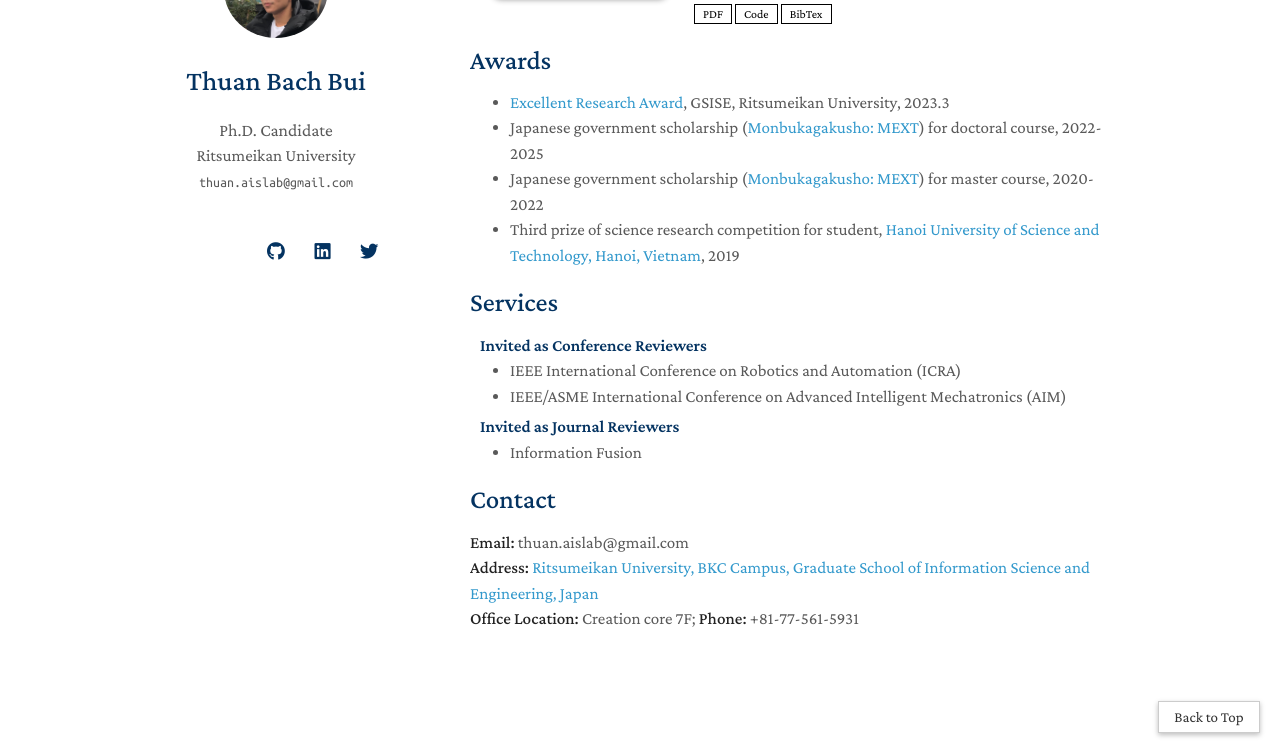
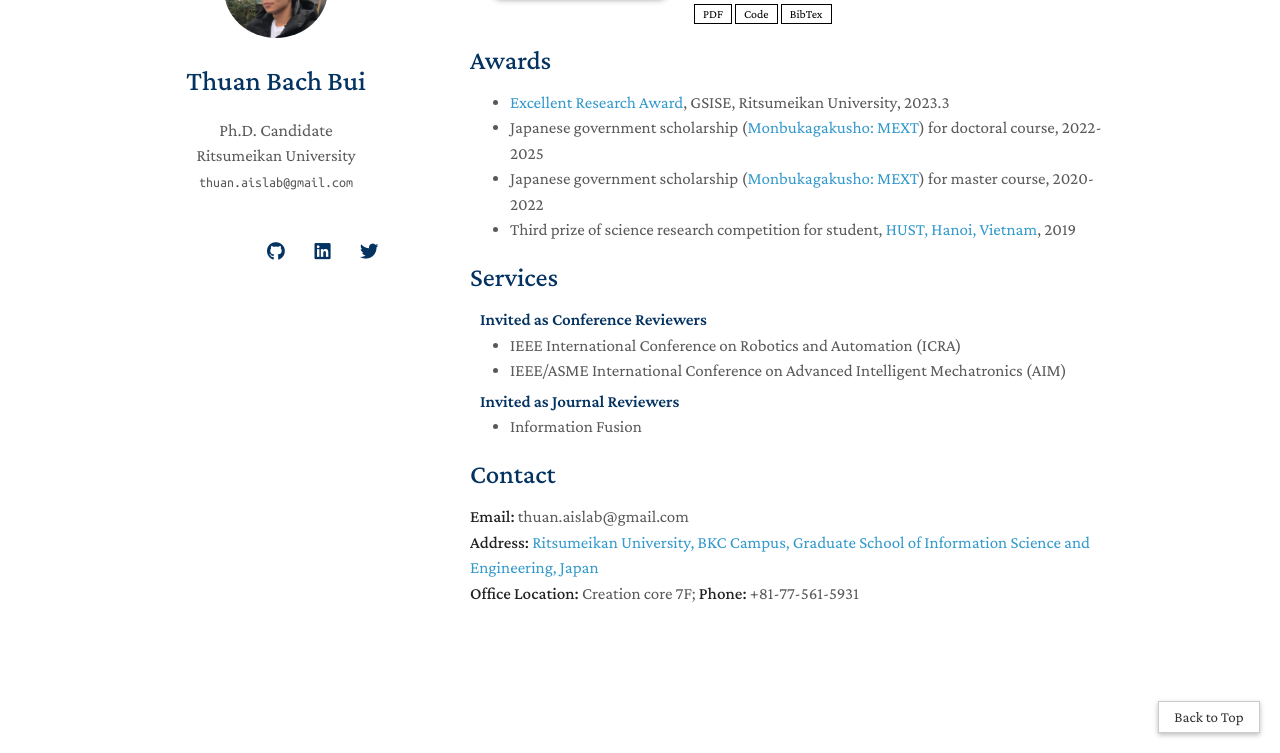
Before and after one commit to thuanbb/thuanbb.github.io, a Jekyll site: the page built from index.md, in a window 1280 px wide and 900 px high, scrolled down 862 px, cut to the strip 147-900 px from the top of the window. Built offline with Jekyll 4.4.1, drawn with Linux system fonts in a browser that asks for light colours; nearby versions of some CDN libraries; a style sheet for code colours, icons or effects is not loaded; our own code applies the rules of GitHub Pages for plain Markdown files.

Commit message:
Update index.md

```diff
--- a/index.md
+++ b/index.md
@@ -98,7 +98,7 @@ class="teaser img-fluid z-depth-1">
 - [Excellent Research Award](https://www.ritsumei.ac.jp/gsise/news/detail/?id=37), GSISE, Ritsumeikan University, 2023.3
 - Japanese government scholarship ([Monbukagakusho: MEXT](https://www.mext.go.jp/en/index.htm)) for doctoral course, 2022-2025
 - Japanese government scholarship ([Monbukagakusho: MEXT](https://www.mext.go.jp/en/index.htm)) for master course, 2020-2022
-- Third prize of science research competition for student, [Hanoi University of Science and Technology, Hanoi, Vietnam](https://en.hust.edu.vn), 2019
+- Third prize of science research competition for student, [HUST, Hanoi, Vietnam](https://en.hust.edu.vn), 2019
 
 ## Services
 
```
